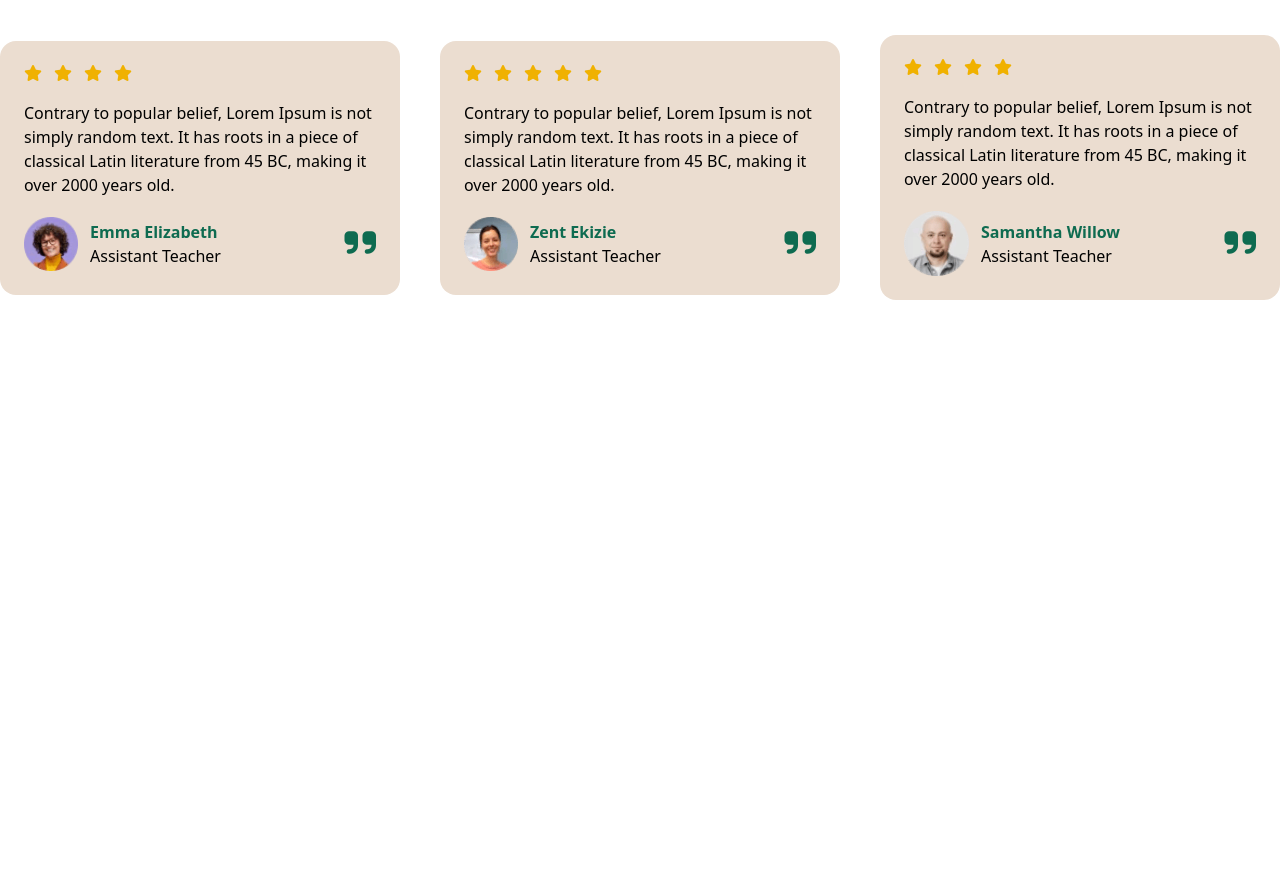
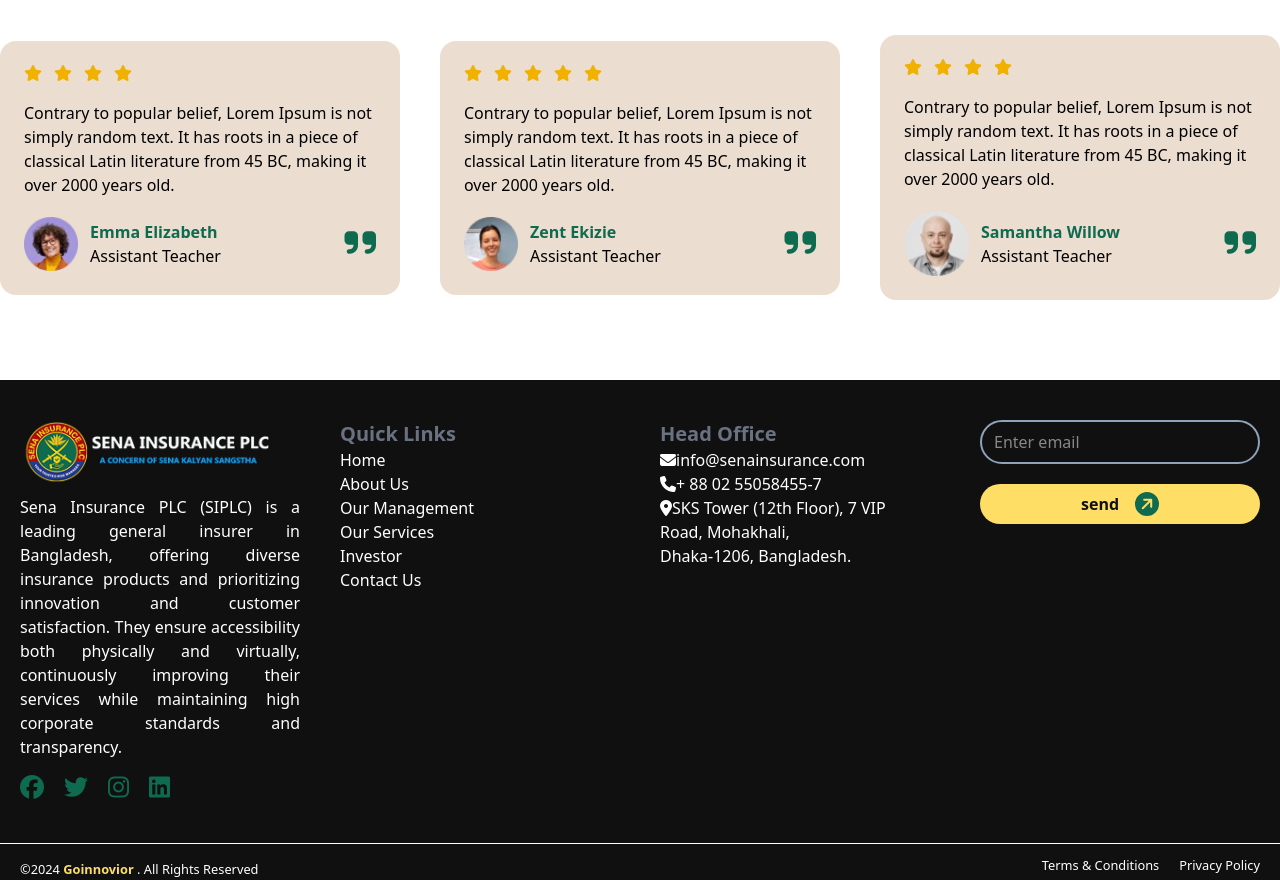
Before and after one commit to tzmehedy/senaInsurancePlc, a plain HTML site: page index.html in a window 1280 px wide. Shown: the part 5153-6033 px from the top of the page. Before the commit the page ends 5453 px from the top, so only its background shows below. Drawn offline with nearby package versions, Linux system fonts and the light colour scheme.

Commit message:
The footer section is completed

```diff
--- a/index.html
+++ b/index.html
@@ -796,5 +796,65 @@
         </div>
       </div>
     </section>
+
+    <!-- footer -->
+     <footer class="bg-[#101010] text-white mt-20">
+      <div class="grid grid-cols-4 gap-10 container px-5 py-10">
+        <div class="space-y-3">
+          <img src="./images/Banner-Final-1 1.png" alt="">
+          <p class="text-justify">Sena Insurance PLC (SIPLC) is a leading general insurer in Bangladesh, offering diverse insurance products and prioritizing innovation and customer satisfaction. They ensure accessibility both physically and virtually, continuously improving their services while maintaining high corporate standards and transparency.</p>
+          <div class="flex  space-x-5 text-2xl text-[#0E6B50]">
+            <a href=""><i class="fa-brands fa-facebook cursor-pointer"></i> </a>
+            <a href=""><i class="fa-brands fa-twitter cursor-pointer"></i></a>
+            <a href=""><i class="fa-brands fa-instagram cursor-pointer"></i></a>
+            <a href=""><i class="fa-brands fa-linkedin cursor-pointer"></i></a>
+          </div>
+        </div>
+        <div>
+          <h1 class="text-gray-500 text-xl font-bold">Quick Links</h1>
+          <ul>
+            <li><a href="">Home</a></li>
+            <li><a href="">About Us</a></li>
+            <li><a href="">Our Management</a></li>
+            <li><a href="">Our Services</a></li>
+            <li><a href="">Investor</a></li>
+            <li><a href="">Contact Us</a></li>
+          </ul>
+        </div>
+        <div>
+          <h1 class="text-gray-500 text-xl font-bold">Head Office</h1>
+          <p><i class="fa-solid fa-envelope"></i>info@senainsurance.com</p>
+          <p><i class="fa-solid fa-phone"></i>+ 88 02 55058455-7</p>
+          <p><i class="fa-solid fa-location-dot"></i>SKS Tower (12th Floor), 7 VIP <br> Road, Mohakhali, <br>Dhaka-1206, Bangladesh.</p>
+
+        </div>
+        <div class="space-y-5">
+          <input class="border-2 border-slate-400 rounded-4xl px-3 py-2 w-full" type="email" name="email" id="" placeholder="Enter email"> <br>
+          <button
+              class="px-4 py-2 w-full space-x-4 bg-[#FEDE65] rounded-3xl flex justify-center cursor-pointer"
+            >
+              <span class="text-[#101010] font-bold">send</span>
+              <span
+                class="bg-[#0E6B50] rounded-full w-6 h-6 rotate-45 text-[#FEDE65]"
+                ><i class="fa-solid fa-arrow-up"></i
+              ></span>
+            </button>
+
+        </div>
+      </div>
+      <hr>
+      <div class="px-5 flex justify-between mt-3">
+        <div>
+          <small>&copy;2024 <span class="text-[#FEDE65] font-bold">Goinnovior</span> . All Rights Reserved</small>
+        </div>
+
+        <div class="flex space-x-5">
+          <small>Terms & Conditions</small>
+          <small>Privacy Policy</small>
+        </div>
+
+      </div>
+
+     </footer>
   </body>
 </html>
```
